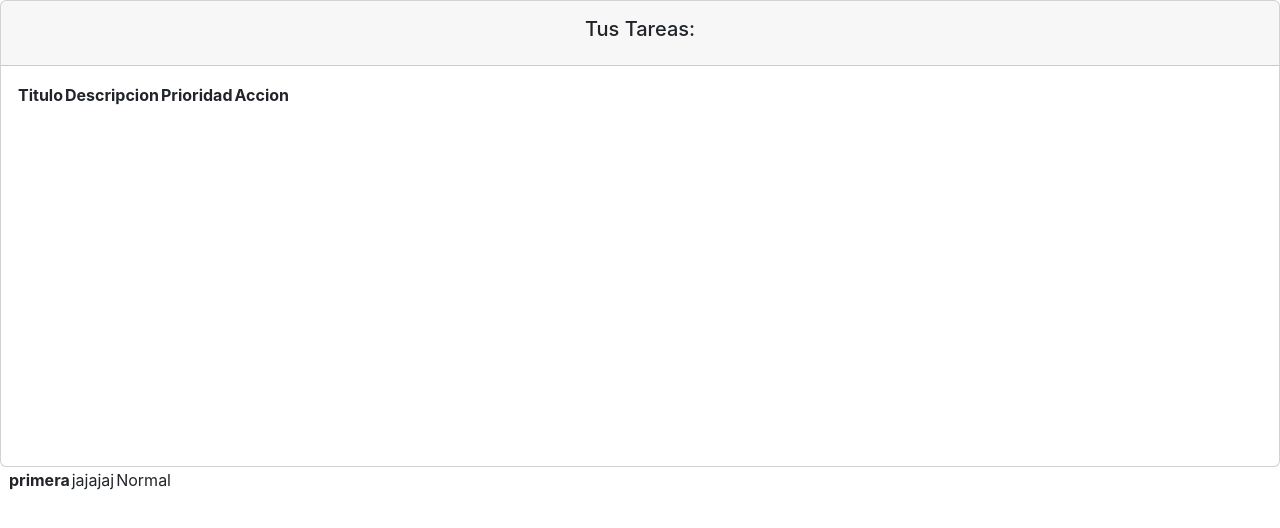
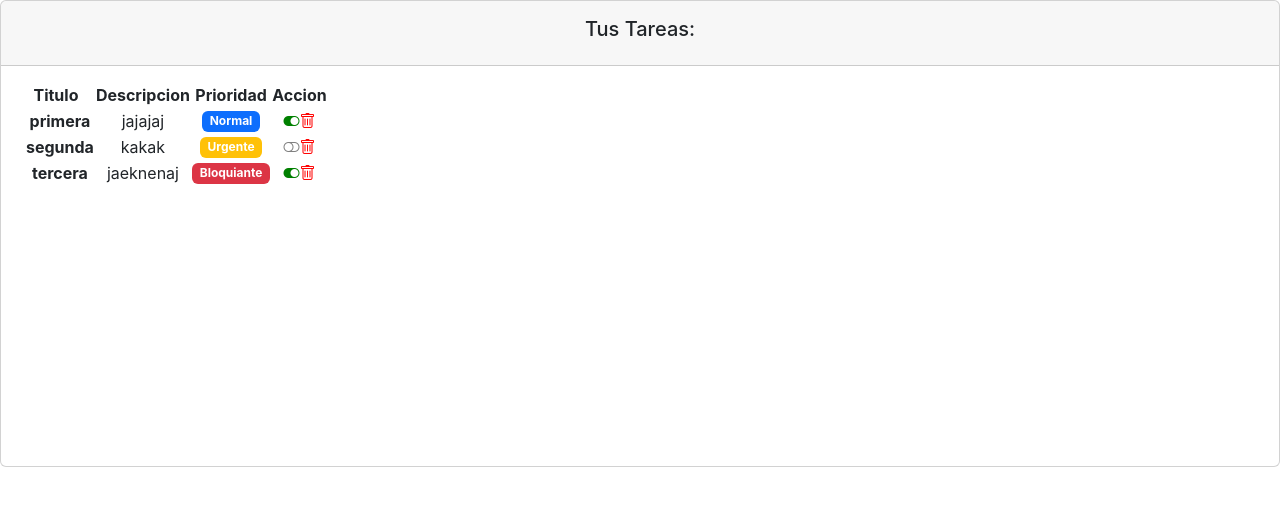
Before and after one commit to kevin-042000/App-Lista_Tareas, a React (Create React App) app in the folder lista-tareas/: page / in a window 1280 px wide. Shown: the top 528 px of the page. Built offline with nearby package versions, Linux system fonts and the light colour scheme.

Commit message:
se agregaron iconos
se realiza el mapeado de las tareas y luego se muestra en la lista de tareas

```diff
--- a/lista-tareas/package.json
+++ b/lista-tareas/package.json
@@ -6,6 +6,7 @@
     "@testing-library/jest-dom": "^5.16.5",
     "@testing-library/react": "^13.4.0",
     "@testing-library/user-event": "^13.5.0",
+    "bootstrap-icons": "^1.10.5",
     "react": "^18.2.0",
     "react-dom": "^18.2.0",
     "react-scripts": "5.0.1",
--- a/lista-tareas/src/Componentes/JSX/jsx principal/ListaTarea.jsx
+++ b/lista-tareas/src/Componentes/JSX/jsx principal/ListaTarea.jsx
@@ -5,10 +5,12 @@ import ComponenteTarea from '../jsx secundario/Tarea'
 
 const ListaTarea = () => {
 
-    const TareaDefecto = new Tarea('primera', 'jajajaj', false, NIVELES.NORMAL)
+    const Tarea1 = new Tarea('primera', 'jajajaj', true, NIVELES.NORMAL)
+    const Tarea2 = new Tarea('segunda', 'kakak', false, NIVELES.URGENTE)
+    const Tarea3 = new Tarea('tercera', 'jaeknenaj', true, NIVELES.BLOQUIANTE)
 
     ///Estado de componente
-    const [tareas, setTareas] = useState([TareaDefecto]);
+    const [tareas, setTareas] = useState([Tarea1, Tarea2, Tarea3]);
     const [loading, setLoading] = useState(true);
 
 
@@ -52,6 +54,17 @@ const ListaTarea = () => {
                 </thead>
                 <tbody>
 
+                {tareas.map((tarea, index) =>{
+                    return (
+                        <ComponenteTarea
+                         key={index} prop={tarea}>
+                        </ComponenteTarea>
+
+                    )
+                })}
+
+
+
                 </tbody>
               </table>
 
@@ -61,7 +74,7 @@ const ListaTarea = () => {
            </div>
         </div>
 
-        <ComponenteTarea prop={TareaDefecto}></ComponenteTarea>
+
 
         </div>
     );
--- a/lista-tareas/src/Componentes/JSX/jsx secundario/Tarea.jsx
+++ b/lista-tareas/src/Componentes/JSX/jsx secundario/Tarea.jsx
@@ -1,6 +1,7 @@
 import React, {useEffect} from 'react';
 import PropTypes from 'prop-types';
 import { Tarea } from '../../JS/tarea';
+import { NIVELES } from '../../JS/niveles';
 
 
 const ComponenteTarea = ({prop}) => {
@@ -11,6 +12,52 @@ const ComponenteTarea = ({prop}) => {
             console.log(`Tarea: ${prop.nombre} se a desmontado`)
         };
     }, [prop]);
+
+
+    function nivel_de_tarea(){
+        switch (prop.nivel){
+            case NIVELES.NORMAL:
+                return(
+                    <h6 className='mb-0'>
+                    <span className='badge bg-primary'>
+                        {prop.nivel}
+                    </span>
+                    </h6>)
+
+            case NIVELES.URGENTE:
+                return(
+                <h6 className='mb-0'>
+                <span className='badge bg-warning'>
+                {prop.nivel}
+                </span>
+                 </h6>
+                 )
+
+                 case NIVELES.BLOQUIANTE:
+                    return(
+                        <h6 className='mb-0'>
+                        <span className='badge bg-danger'>
+                            {prop.nivel}
+                        </span>
+                        </h6>)
+
+                                default:
+                                    break;
+                        }
+                    }
+
+    function icon_de_tarea_completada(){
+        if(prop.completada){
+            return (<i className='bi-toggle-on' style={{color: 'green'}}></i>)
+        }else {
+            return  <i className='bi-toggle-off' style={{color:'grey'}}></i>
+        }
+    }
+
+
+
+
+
 
 
 
@@ -24,37 +71,16 @@ const ComponenteTarea = ({prop}) => {
              <span>{prop.descripcion}</span>
           </td>
           <td className='align-middle'>
-             <span>{prop.nivel}</span>
+             {nivel_de_tarea()}
           </td>
           <td className='align-middle'>
-             <span>{prop.completada}</span>
+            {icon_de_tarea_completada ()}
+            <i className='bi-trash' style={{color: 'red'}}></i>
           </td>
 
         </tr>
 
 
-
-        // <div>
-
-        // <h2>
-        //   Nombre: { prop.nombre }
-        // </h2>
-
-        // <h3>
-        //     Descripcion: { prop.descripcion }
-        // </h3>
-
-        // <h4>
-        //     Nivel: { prop.nivel }
-        // </h4>
-
-        // <h5>
-        //     La tarea esta: { prop.completada ? 'Completada' : 'Pendiente' }
-        // </h5>
-
-
-
-        // </div>
     );
 };
 
--- a/lista-tareas/src/index.js
+++ b/lista-tareas/src/index.js
@@ -1,6 +1,7 @@
 import React from 'react';
 import ReactDOM from 'react-dom/client';
-import bootstrap from 'bootstrap/dist/css/bootstrap.css';
+import 'bootstrap/dist/css/bootstrap.css';
+import 'bootstrap-icons/font/bootstrap-icons.css' ;
 import './index.css';
 import App from './App';
 import reportWebVitals from './reportWebVitals';
```
Also changed, not shown: 1 other file (tests, documents, lock files or other folders).
